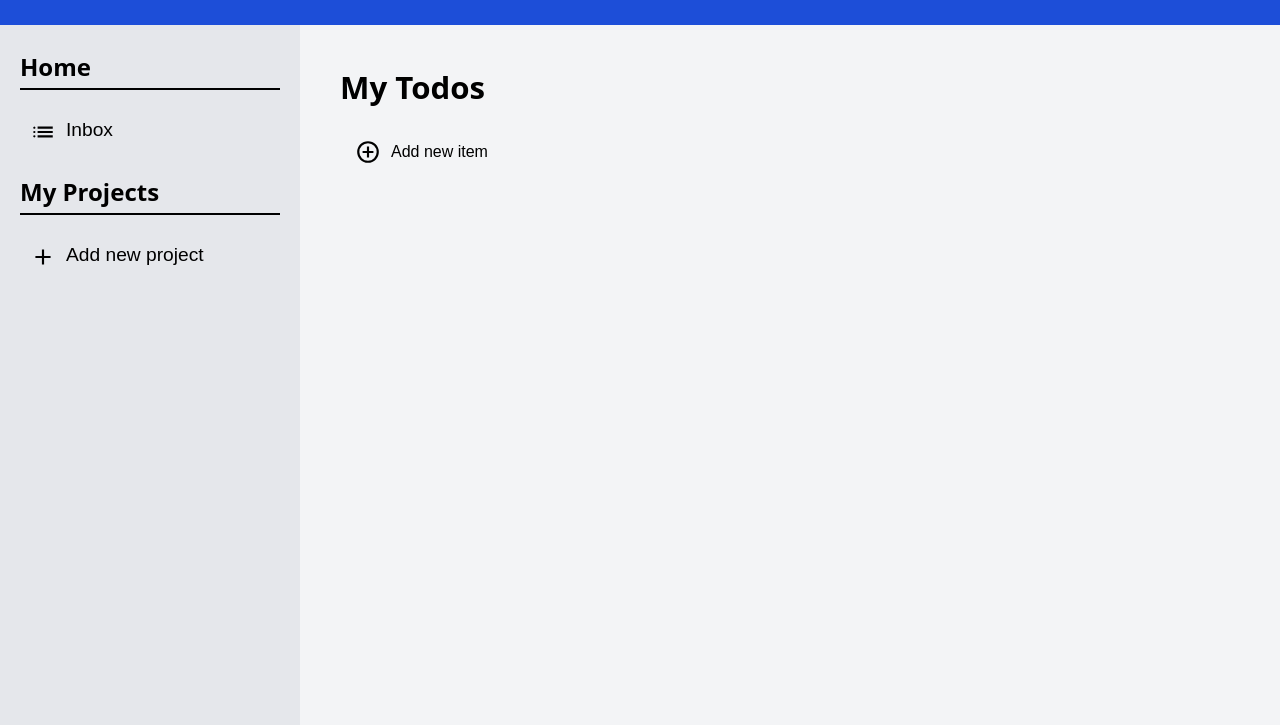
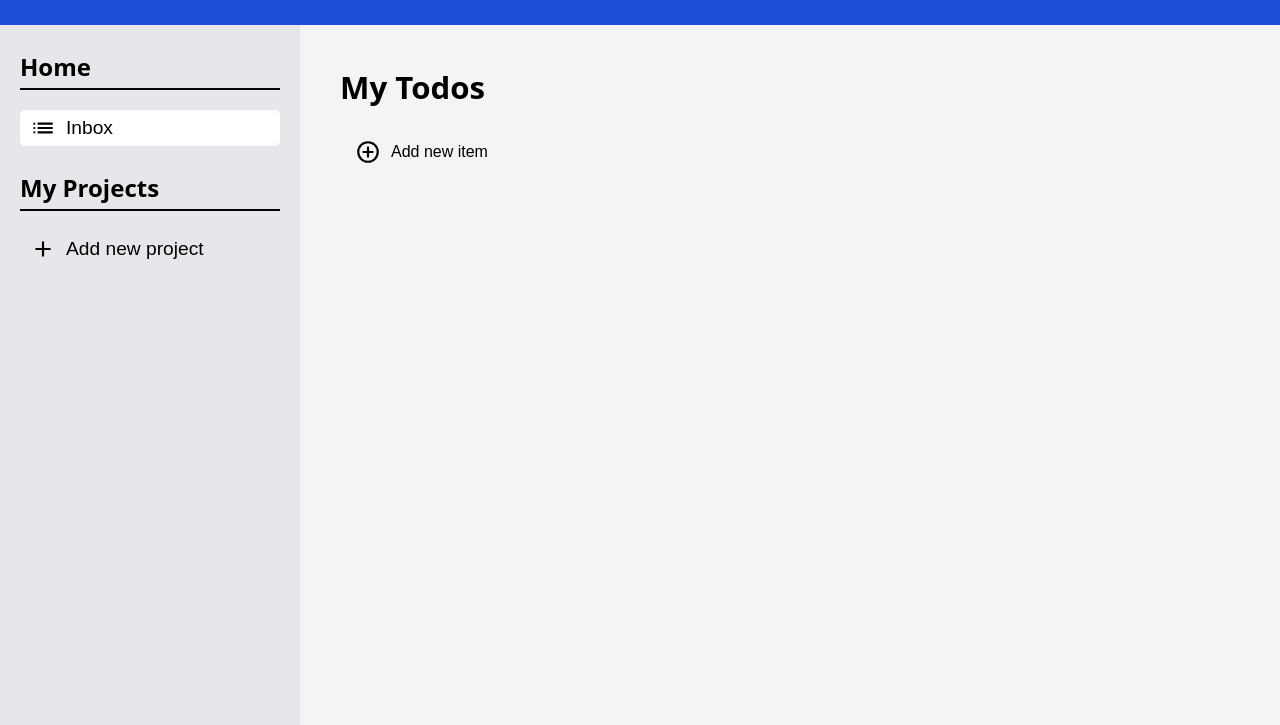
Before and after one commit to louis-esco/top-todo-list, a website built with webpack: page src/index.html in a window 1280 px wide. Both pictures are taken after a click on the button "Inbox". Shown: the part 75-800 px from the top of the page. Built offline with nearby package versions, Linux system fonts and the light colour scheme.

Commit message:
Highlights selected nav button

```diff
--- a/src/display/display.css
+++ b/src/display/display.css
@@ -1,4 +1,5 @@
-.projItem {
+.projItem,
+.newProjectBtn {
     display: flex;
     align-items: center;
     justify-content: space-between;
@@ -6,14 +7,19 @@
     padding: 5px 10px;
     margin: 5px 0;
     border-radius: 5px;
+    background-color: transparent;
+    border: none;
+    width: 100%;
 }
 
-.projItem:hover {
+.projItem:hover,
+.newProjectBtn:hover {
     background-color: white;
     cursor: pointer;
 }
 
-.projItemLeft {
+.projItemLeft,
+.projBtnLeft {
     display: flex;
     gap: 10px;
     align-items: center;
--- a/src/display/display.js
+++ b/src/display/display.js
@@ -13,14 +13,27 @@ export default function displayList() {
     const todoForm = document.querySelector('.todoForm');
     const closeModalBtn = document.querySelector('.closeModalBtn');
     const submitTodoModalBtn = document.querySelector('.submitTodoModal');
+    const defaultProj = document.querySelector('.projItemDefault');
     let activeProject = 'default';
+
+    function selectedItem(activeSelection) {
+        const projItems = document.querySelectorAll('.projItem');
+        for (let item of projItems) {
+            item.classList.remove('selected');
+        }
+        activeSelection.classList.add('selected');
+    };
+
+    defaultProj.addEventListener('click', () => {
+        selectedItem(defaultProj);
+    })
 
     function displayProjects() {
         const projects = todo.getProjects();
         myProjects.textContent = "";
 
         for (let proj of projects) {
-            const projItem = document.createElement('div');
+            const projItem = document.createElement('button');
             projItem.classList.add('projItem');
 
             const projItemLeft = document.createElement('div');
@@ -42,6 +55,10 @@ export default function displayList() {
             projItem.appendChild(projItemLeft);
             projItem.appendChild(projItemRight);
             myProjects.appendChild(projItem);
+
+            projItem.addEventListener('click', () => {
+                selectedItem(projItem);
+            })
 
             projItemRight.addEventListener('click', () => {
                 todo.deleteProject(proj.id);
@@ -146,4 +163,7 @@ export default function displayList() {
 
         todo.createTodoItem(newTodoItem);
     }
+
+
+
 }
--- a/src/index.html
+++ b/src/index.html
@@ -19,23 +19,27 @@
 
         <nav>
             <div class="navTitle">Home</div>
-            <button class="navItem">
+            <button class="projItem projItemDefault selected">
+                <div class="projItemLeft">
                     <svg xmlns="http://www.w3.org/2000/svg" height="26" viewBox="0 -960 960 960" width="26">
                         <path fill="#000000"
                             d="M280-600v-80h560v80H280Zm0 160v-80h560v80H280Zm0 160v-80h560v80H280ZM160-600q-17 0-28.5-11.5T120-640q0-17 11.5-28.5T160-680q17 0 28.5 11.5T200-640q0 17-11.5 28.5T160-600Zm0 160q-17 0-28.5-11.5T120-480q0-17 11.5-28.5T160-520q17 0 28.5 11.5T200-480q0 17-11.5 28.5T160-440Zm0 160q-17 0-28.5-11.5T120-320q0-17 11.5-28.5T160-360q17 0 28.5 11.5T200-320q0 17-11.5 28.5T160-280Z" />
                     </svg>
                     <div class="inbox">Inbox</div>
+                </div>
             </button>
 
             <div class="navTitle">My Projects</div>
             <div class="myProjects">
 
             </div>
-            <button class="navItem newProjectBtn">
+            <button class="newProjectBtn">
+                <div class="projBtnLeft">
                     <svg xmlns="http://www.w3.org/2000/svg" height="26" viewBox="0 -960 960 960" width="26">
                         <path fill="#000000" d="M440-440H200v-80h240v-240h80v240h240v80H520v240h-80v-240Z" />
                     </svg>
                     <div>Add new project</div>
+                </div>
             </button>
         </nav>
 
--- a/src/styles.css
+++ b/src/styles.css
@@ -34,28 +34,6 @@ nav {
     padding: 5px 0;
 }
 
-.navItem {
-    display: flex;
-    align-items: center;
-    font-size: 1.2rem;
-    gap: 10px;
-    padding: 5px 10px;
-    margin: 5px 0;
-    border-radius: 5px;
-    border: none;
-    background-color: transparent;
-    width: 100%;
-}
-
-.navItem:hover {
-    background-color: white;
-    cursor: pointer;
-}
-
-.navItem svg {
-    padding-top: 4px;
-}
-
 main {
     padding: 15px 100px 40px 40px;
     background-color: #f3f4f6;
@@ -74,7 +52,8 @@ main {
     width: 100%;
 }
 
-.addTodoBtn:hover {
+.addTodoBtn:hover,
+.selected {
     background-color: #ffffff;
     cursor: pointer;
 }
```
Lines whose indentation alone changed are shown as unchanged.
